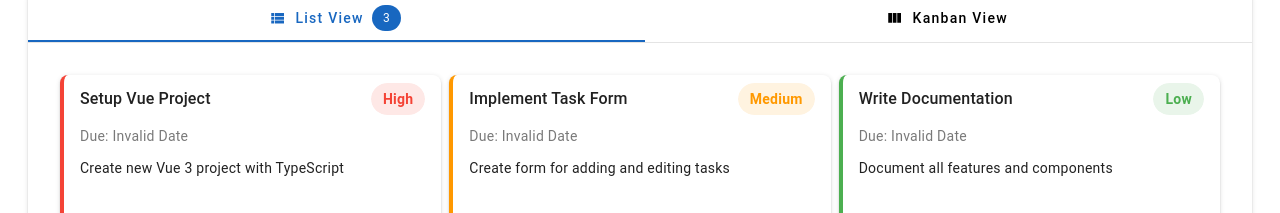
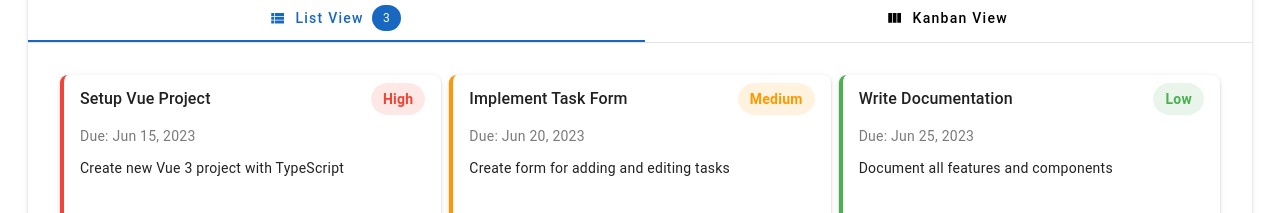
Before and after one commit to vraj-wappnet/Vue-Task-Management-System, a Vue app: page / in a window 1280 px wide. Shown: the part 200-413 px from the top of the page. Built offline with nearby package versions, Linux system fonts and the light colour scheme.

Commit message:
Refactor date formatting in TaskCard and update TaskForm to improve reactivity

```diff
--- a/src/components/tasks/TaskCard.vue
+++ b/src/components/tasks/TaskCard.vue
@@ -144,6 +144,7 @@ export default defineComponent({
 <script lang="ts">
 import { defineComponent, PropType, computed } from "vue";
 import { Task } from "@/models/task";
+import { parse } from "date-fns";
 
 export default defineComponent({
   name: "TaskCard",
@@ -194,8 +195,9 @@ export default defineComponent({
       }
     });
 
-    const formatDate = (date: string | Date) => {
-      return new Date(date).toLocaleDateString("en-US", {
+    const formatDate = (date: string) => {
+      const parsedDate = parse(date, "dd-MM-yyyy", new Date());
+      return parsedDate.toLocaleDateString("en-US", {
         year: "numeric",
         month: "short",
         day: "numeric",
--- a/src/components/tasks/TaskForm.vue
+++ b/src/components/tasks/TaskForm.vue
@@ -261,8 +261,8 @@ export default defineComponent({
       () => props.initialTask,
       (newVal) => {
         task.value = { ...newVal };
-      },
-      { deep: true }
+      }
+      // { deep: true }
     );
 
     const priorityOptions = ["Low", "Medium", "High"];
--- a/src/stores/taskStore.ts
+++ b/src/stores/taskStore.ts
@@ -79,6 +79,7 @@
 //     },
 //   },
 // });
+
 import { defineStore } from "pinia";
 import type { Task, Priority } from "@/models/task";
 import { format } from "date-fns";
```
